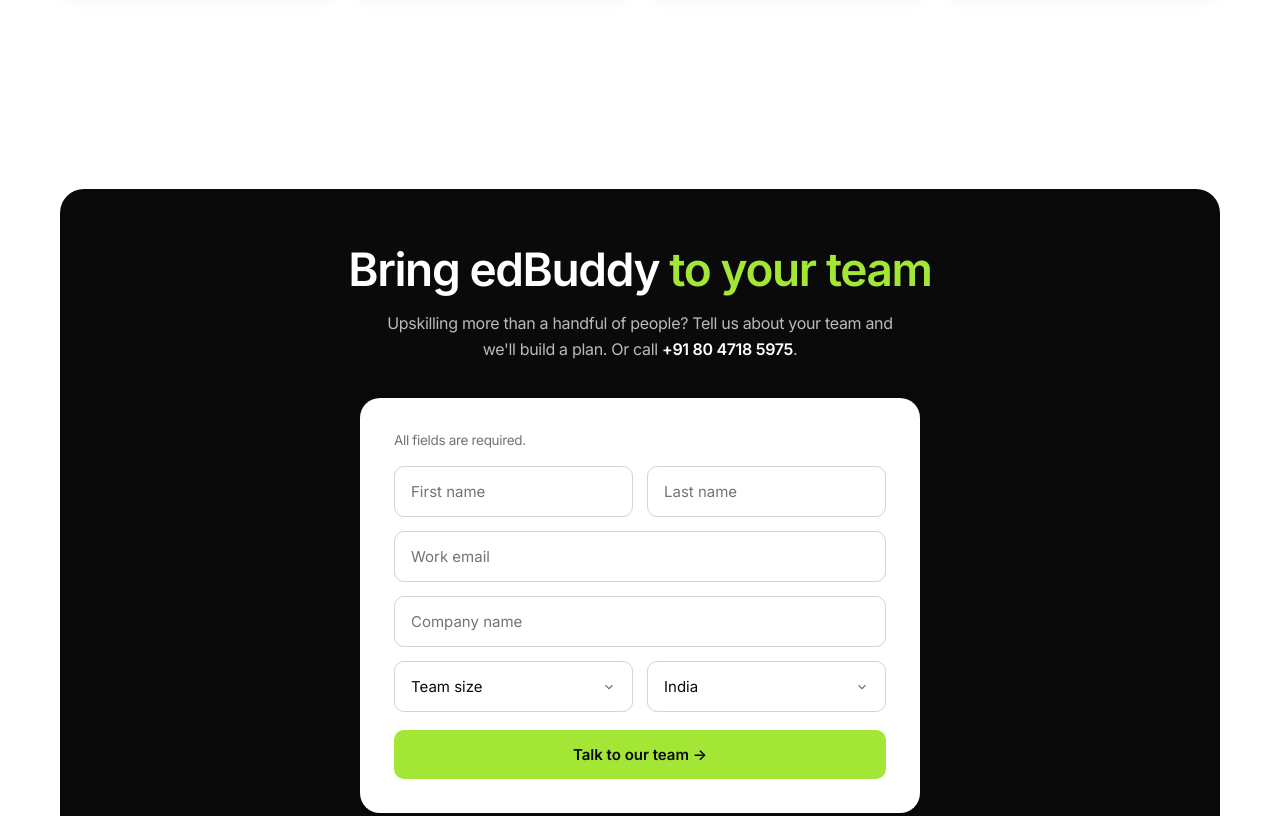
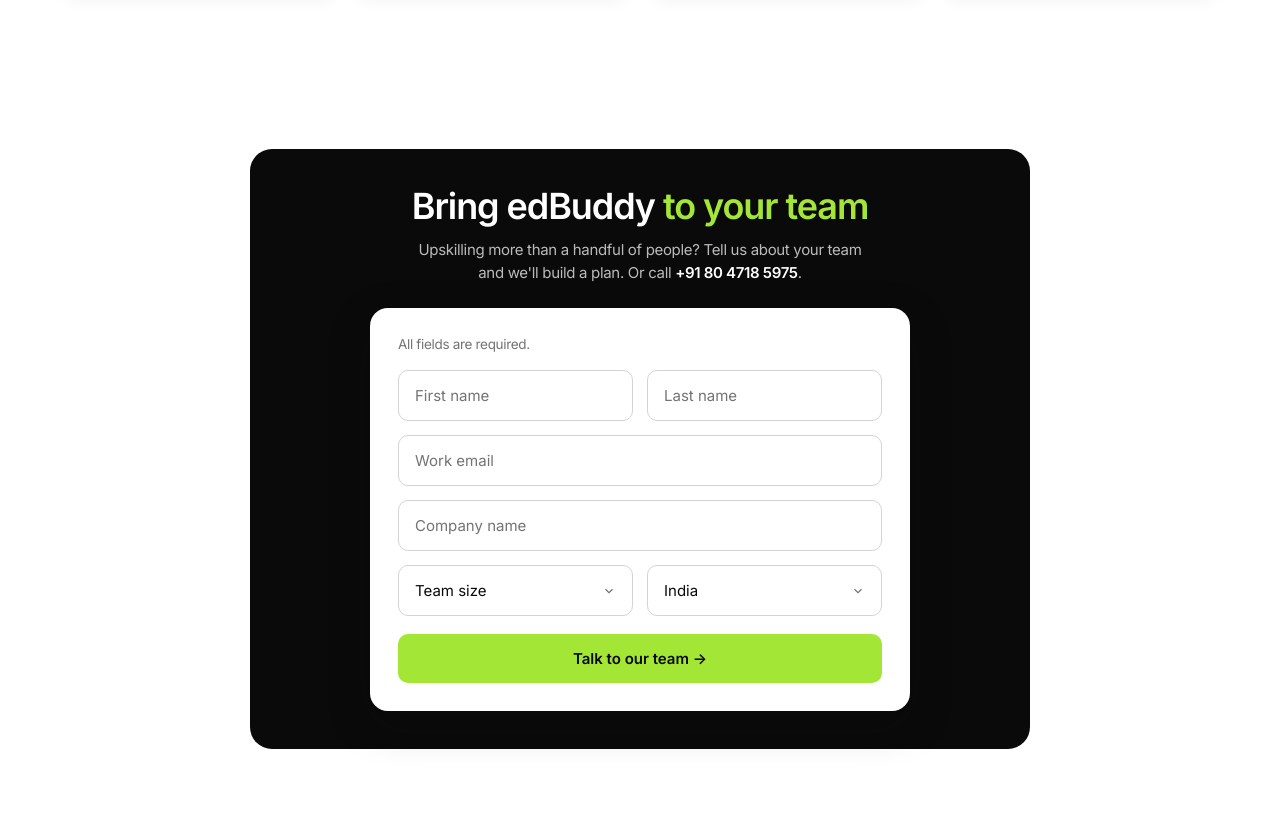
Before and after one commit to Pavan-PM-Portfolio/edbuddy2, a plain HTML site: page index.html in a window 1280 px wide. Shown: the part 2388-3204 px from the top of the page. Drawn offline with Linux system fonts and the light colour scheme.

Commit message:
Update index.html

```diff
--- a/index.html
+++ b/index.html
@@ -1801,13 +1801,13 @@
   @media (max-width: 820px) { .values-grid { grid-template-columns: 1fr 1fr; } }
 
   /* ─── TALK TO OUR TEAM (contact form) ─── */
-  .contact { padding: 96px 32px; }
-  .contact-band { max-width: 1160px; margin: 0 auto; background: var(--black); border-radius: 24px; padding: 56px 40px; color: #fff; text-align: center; }
-  .contact-title { font-size: clamp(30px, 4vw, 46px); font-weight: 600; line-height: 1.05; letter-spacing: -0.03em; }
+  .contact { padding: 56px 32px; }
+  .contact-band { max-width: 780px; margin: 0 auto; background: var(--black); border-radius: 22px; padding: 38px 36px; color: #fff; text-align: center; }
+  .contact-title { font-size: clamp(26px, 3vw, 36px); font-weight: 600; line-height: 1.08; letter-spacing: -0.03em; }
   .contact-title em { font-style: normal; color: #A3E635; }
-  .contact-sub { font-size: 16px; color: rgba(255,255,255,0.72); margin: 18px auto 0; max-width: 520px; line-height: 1.6; }
+  .contact-sub { font-size: 15px; color: rgba(255,255,255,0.72); margin: 12px auto 0; max-width: 460px; line-height: 1.55; }
   .contact-sub b { color: #fff; font-weight: 600; }
-  .cform-card { background: #fff; border-radius: 20px; padding: 34px; max-width: 560px; margin: 36px auto 0; text-align: left; box-shadow: 0 14px 40px rgba(10,10,10,0.25); }
+  .cform-card { background: #fff; border-radius: 18px; padding: 28px; max-width: 540px; margin: 24px auto 0; text-align: left; box-shadow: 0 14px 40px rgba(10,10,10,0.25); }
   .cform-note { font-size: 13.5px; color: var(--neutral-500); margin-bottom: 18px; }
   .cform-row { display: grid; grid-template-columns: 1fr 1fr; gap: 14px; }
   .cform-input { width: 100%; padding: 15px 16px; border: 1px solid var(--neutral-300); border-radius: 10px; font-size: 15px; font-family: var(--font); color: var(--black); background: #fff; margin-bottom: 14px; }
```
